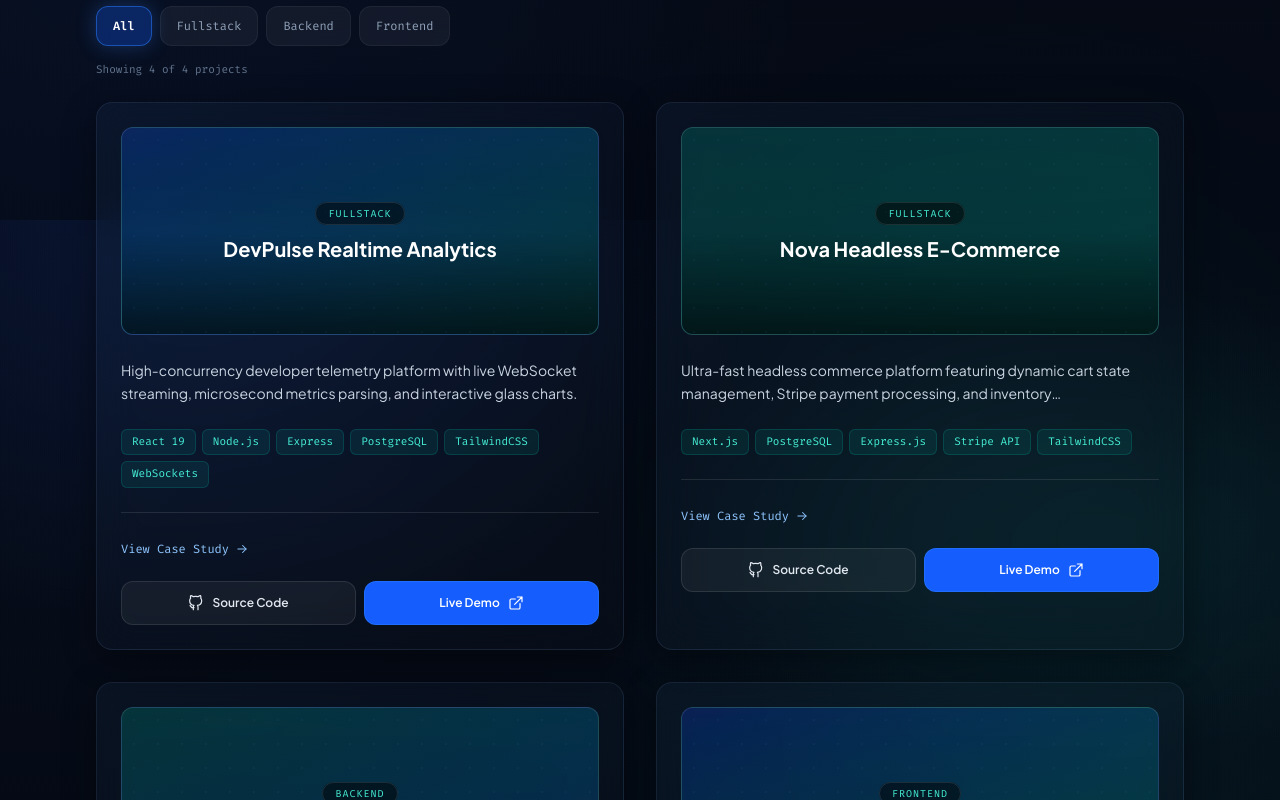
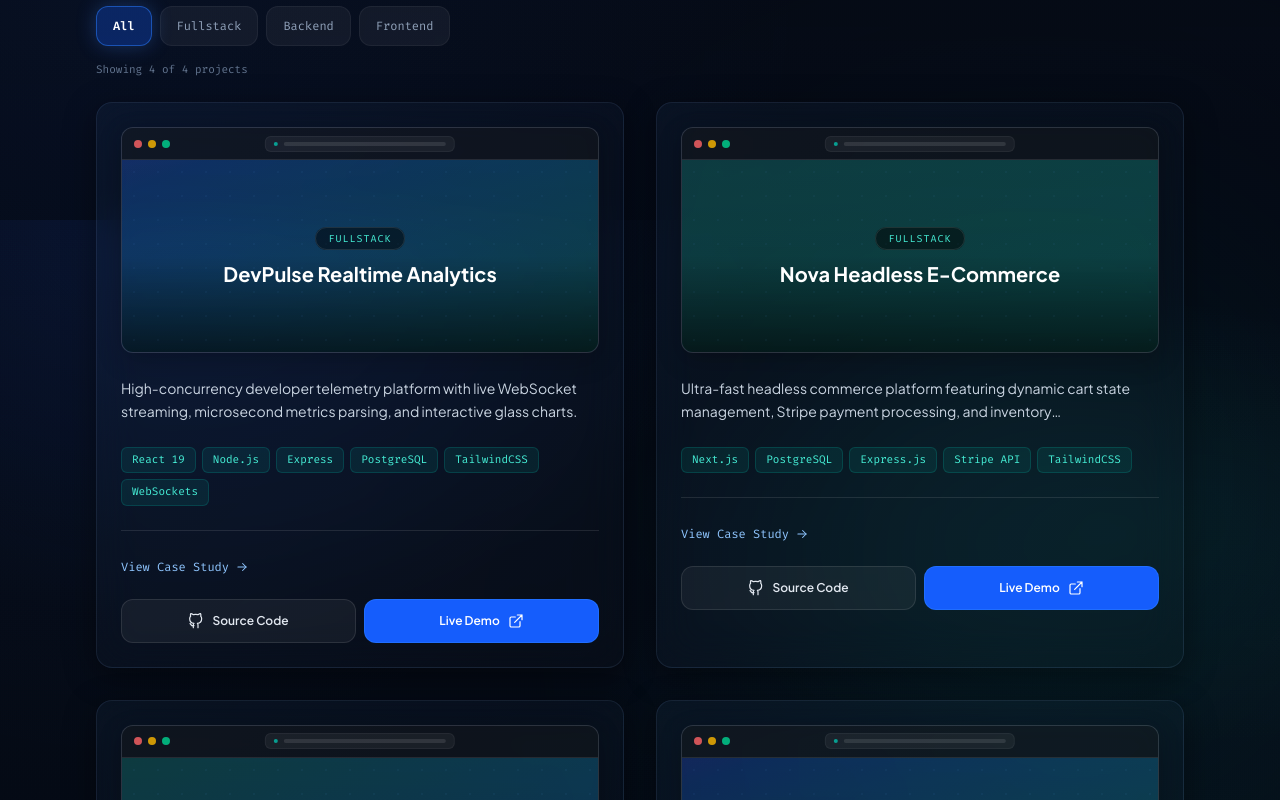
Before and after one commit to IvanWinataa/porto, a React (Vite) app in the folder frontend/: page / in a window 1280 px wide. Shown: the part 4580-5380 px from the top of the page. Built offline with nearby package versions, Linux system fonts and the light colour scheme; no server answers.

Commit message:
feat: enhance Projects section layout and styling; improve project preview design and add hover effects

```diff
--- a/frontend/src/index.css
+++ b/frontend/src/index.css
@@ -172,6 +172,8 @@ html[data-theme='light'] [class~='text-blue-400'],
 html[data-theme='light'] [class~='text-blue-500'] {
   color: #1d4ed8;
 }
+html[data-theme='light'] .project-preview [class~='text-white'] { color: #fff; }
+html[data-theme='light'] .group:hover .project-preview [class~='group-hover:text-teal-300'] { color: #99f6e4; }
 html[data-theme='light'] [class~='text-teal-100'],
 html[data-theme='light'] [class~='text-teal-200'],
 html[data-theme='light'] [class~='text-teal-300'],
--- a/frontend/src/sections/Projects.jsx
+++ b/frontend/src/sections/Projects.jsx
@@ -89,7 +89,15 @@ const MOCK_PROJECTS = [
 function ProjectSkeletonCard() {
   return (
     <div aria-hidden="true" className="glass-card animate-pulse rounded-2xl p-4 sm:p-6">
-      <div className="mb-4 h-40 rounded-xl border border-white/10 bg-white/5 sm:mb-6 sm:h-52" />
+      <div className="mb-4 overflow-hidden rounded-xl border border-white/10 bg-white/5 sm:mb-6">
+        <div className="flex h-8 items-center gap-1.5 border-b border-white/10 bg-black/30 px-3">
+          <span className="h-2 w-2 rounded-full bg-white/10" />
+          <span className="h-2 w-2 rounded-full bg-white/10" />
+          <span className="h-2 w-2 rounded-full bg-white/10" />
+          <span className="ml-auto h-3 w-2/5 rounded bg-white/10" />
+        </div>
+        <div className="h-40 bg-white/5 sm:h-48" />
+      </div>
       <div className="mb-6 space-y-2.5">
         <div className="h-3 w-full rounded bg-white/10" />
         <div className="h-3 w-4/5 rounded bg-white/10" />
@@ -291,8 +299,21 @@ export default function Projects() {
                   className="group flex h-full flex-col justify-between hover:border-blue-500/40 transition-all duration-300 relative"
                 >
                 <div>
-                  {/* Banner mockup container */}
-                  <div className={`relative h-40 sm:h-52 w-full rounded-xl mb-4 sm:mb-6 overflow-hidden bg-gradient-to-br ${project.gradient || 'from-blue-900/40 to-teal-900/40'} border border-white/10 flex items-center justify-center`}>
+                  {/* Browser-style project preview */}
+                  <div className="mb-4 overflow-hidden rounded-xl border border-white/10 bg-white/5 shadow-[0_8px_24px_rgba(0,0,0,0.22)] transition-all duration-500 group-hover:border-blue-400/35 group-hover:shadow-[0_12px_30px_rgba(37,99,235,0.16)] sm:mb-6">
+                    <div aria-hidden="true" className="relative flex h-8 items-center border-b border-white/10 bg-black/30 px-3">
+                      <div className="flex items-center gap-1.5">
+                        <span className="h-2 w-2 rounded-full bg-red-400/80" />
+                        <span className="h-2 w-2 rounded-full bg-amber-400/80" />
+                        <span className="h-2 w-2 rounded-full bg-emerald-400/80" />
+                      </div>
+                      <div className="absolute left-1/2 flex h-4 w-2/5 -translate-x-1/2 items-center gap-1.5 rounded-md border border-white/5 bg-white/5 px-2">
+                        <span className="h-1 w-1 shrink-0 rounded-full bg-teal-400/70" />
+                        <span className="h-1 flex-1 rounded-full bg-white/10" />
+                      </div>
+                    </div>
+
+                    <div className={`project-preview relative flex h-40 w-full items-center justify-center overflow-hidden bg-gradient-to-br sm:h-48 ${project.gradient || 'from-blue-900/40 to-teal-900/40'}`}>
                       {project.image_url && (
                         <img
                           src={project.image_url}
@@ -305,20 +326,17 @@ export default function Projects() {
                         />
                       )}
                       <div aria-hidden="true" className="absolute inset-0 bg-gradient-to-t from-black/65 via-black/15 to-black/10" />
+                      <div aria-hidden="true" className="pointer-events-none absolute inset-0 bg-dots-pattern opacity-40" />
 
-                    {/* Grid backdrop */}
-                    <div className="absolute inset-0 bg-dots-pattern opacity-40 pointer-events-none" />
-
-                    {/* Floating title tag */}
-                    <div className="z-10 text-center px-3 sm:px-6 transform group-hover:scale-105 transition-transform duration-500">
-                      <span className="font-mono text-[10px] text-teal-300 uppercase tracking-widest bg-black/50 border border-white/10 px-3 py-1 rounded-full backdrop-blur-md">
+                      <div className="z-10 transform px-3 text-center transition-transform duration-500 group-hover:scale-105 sm:px-6">
+                        <span className="rounded-full border border-white/10 bg-black/50 px-3 py-1 font-mono text-[10px] uppercase tracking-widest text-teal-300 backdrop-blur-md">
                           {project.category}
                         </span>
-                      <h4 className="text-lg sm:text-xl font-bold text-white mt-3 group-hover:text-teal-300 transition-colors">
+                        <h4 className="mt-3 text-lg font-bold text-white transition-colors group-hover:text-teal-300 sm:text-xl">
                           {project.title}
                         </h4>
                       </div>
-
+                    </div>
                   </div>
 
                   <p className="text-slate-300 text-sm leading-relaxed mb-4 sm:mb-6 line-clamp-2">
```
Lines whose indentation alone changed are shown as unchanged.
